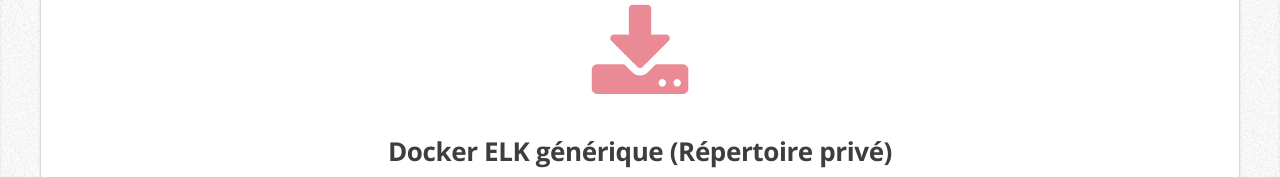
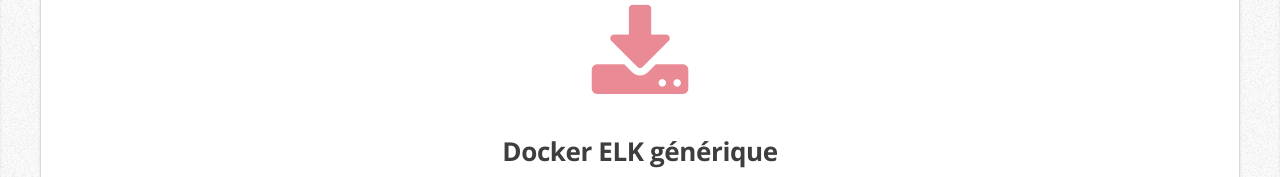
Before and after one commit to AlanDamotte/elk, a plain HTML site: page index.html in a window 1280 px wide. Shown: the part 3380-3557 px from the top of the page. Drawn offline with nearby package versions, Linux system fonts and the light colour scheme.

Commit message:
Mise à jour dépôt ELK

```diff
--- a/index.html
+++ b/index.html
@@ -152,8 +152,8 @@
 							<div class="12u 12u(mobile)">
 								<section class="box style1">
 									<span class="icon featured fa-download"></span>
-									<h3>Docker ELK générique (Répertoire privé)</h3>
-									<p>Je vous proprose d'utiliser le Docker ELK générique que j'ai mis en place et disponible ici : <a href="https://gitlab.kazan.priv.atos.fr/A605547/docker-elk/tree/master" title="Docker ELK"><i class="fa fa-git-square"></i></a><br>
+									<h3>Docker ELK générique</h3>
+									<p>Je vous proprose d'utiliser le Docker ELK générique que j'ai mis en place et disponible ici : <a href="https://github.com/AlanDamotte/docker-elk" title="Docker ELK"><i class="fa fa-git-square"></i></a><br>
 									L'intérêt ici est de pouvoir déployer rapidement une stack ELK et ne se concentrer que sur les fichiers de configurations Logstash. Il ne vous restera qu'à suivre le tutoriel.
 									</p>
 								</section>
```
